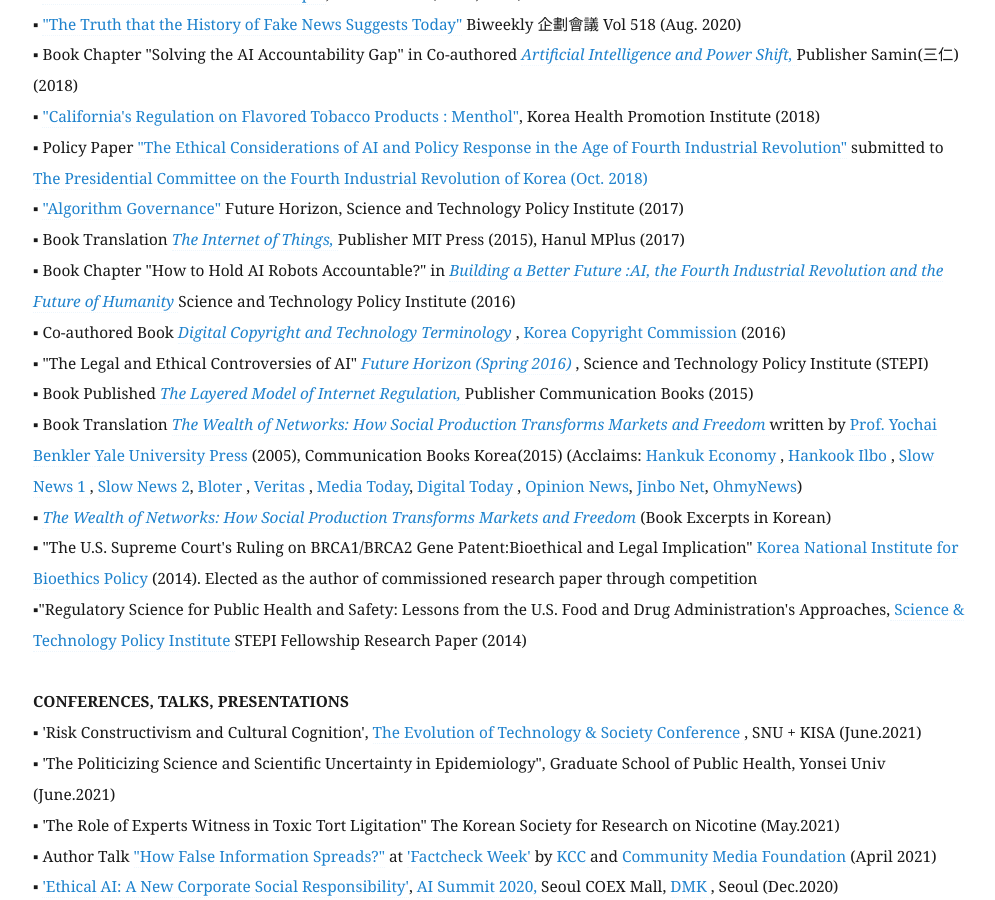
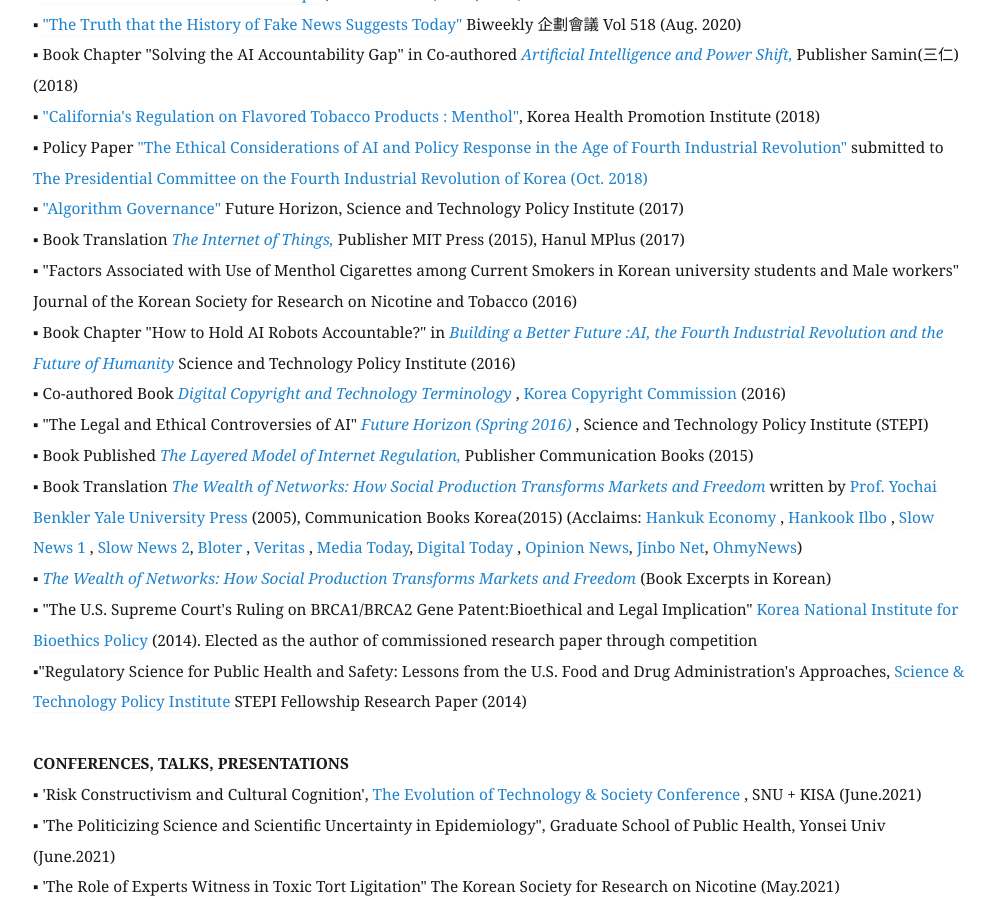
Before and after one commit to eunchangchoi/eunchangchoi.github.io, a Jekyll site: the page built from index.md, in a window 1280 px wide and 900 px high, scrolled down 2513 px. Shown: the whole window, without its empty margins (67-1062 px from the left). Built offline with Jekyll 4.4.1, drawn with Linux system fonts in a browser that asks for light colours.

Commit message:
Create index.md

```diff
--- a/index.md
+++ b/index.md
@@ -52,6 +52,7 @@
 ▪ Policy Paper <a href= "http://https://bit.ly/3qgZ63S">"The Ethical Considerations of AI and Policy Response in the Age of Fourth Industrial Revolution"</a> submitted to <a href="https://www.4th-ir.go.kr/home/en/">The Presidential Committee on the Fourth Industrial Revolution of Korea (Oct. 2018)</a> <br>
 ▪ <a href="https://stepi.re.kr/app/publish/view.jsp?mode=new&cmsCd=CM0012&div=&categCd=A0505&ntNo=33&sdt=&edt=&src=&srcTemp=&opt=N&currtPg=5"> "Algorithm Governance"</a> Future Horizon, Science and Technology Policy Institute (2017) <br>
 ▪ Book Translation <a href="http://www.kyobobook.co.kr/product/detailViewKor.laf?ejkGb=KOR&mallGb=KOR&barcode=9788946062726&orderClick=LAH&Kc="> <i> The Internet of Things,</i> </a> Publisher MIT Press (2015), Hanul MPlus (2017)<br>
+▪ "Factors Associated with Use of Menthol Cigarettes among Current Smokers in Korean university students and Male workers" Journal of the Korean Society for Research on Nicotine and Tobacco (2016)<br>
 ▪ Book Chapter "How to Hold AI Robots Accountable?" in <a href="https://bit.ly/3cT4dSs"> <i> Building a Better Future :AI, the Fourth Industrial Revolution and the Future of Humanity </i> </a> Science and Technology Policy Institute (2016) <br>
 ▪  Co-authored Book <a href= "http://view.copyright.or.kr:8080/SynapDocViewServer/viewer/doc.html?key=000000006ba186290172c9470e3d36b4&contextPath=/SynapDocViewServer"> <i> Digital Copyright and Technology Terminology </i> </a>, <a href="https://www.copyright.or.kr/eng/main.do"> Korea Copyright Commission </a>(2016) <br>
 ▪ "The Legal and Ethical Controversies of AI" <a href="https://www.stepi.re.kr/app/publish/view.jsp?mode=topic&cmsCd=CM0160&ntNo=28&categCd=A0505&drctr=A030403&sdt=&edt=&src=&srcTemp=&sort=PUBDATE&currtPg=1"> <i> Future Horizon (Spring 2016) </i> </a>, Science and Technology Policy Institute (STEPI) <br>
```
